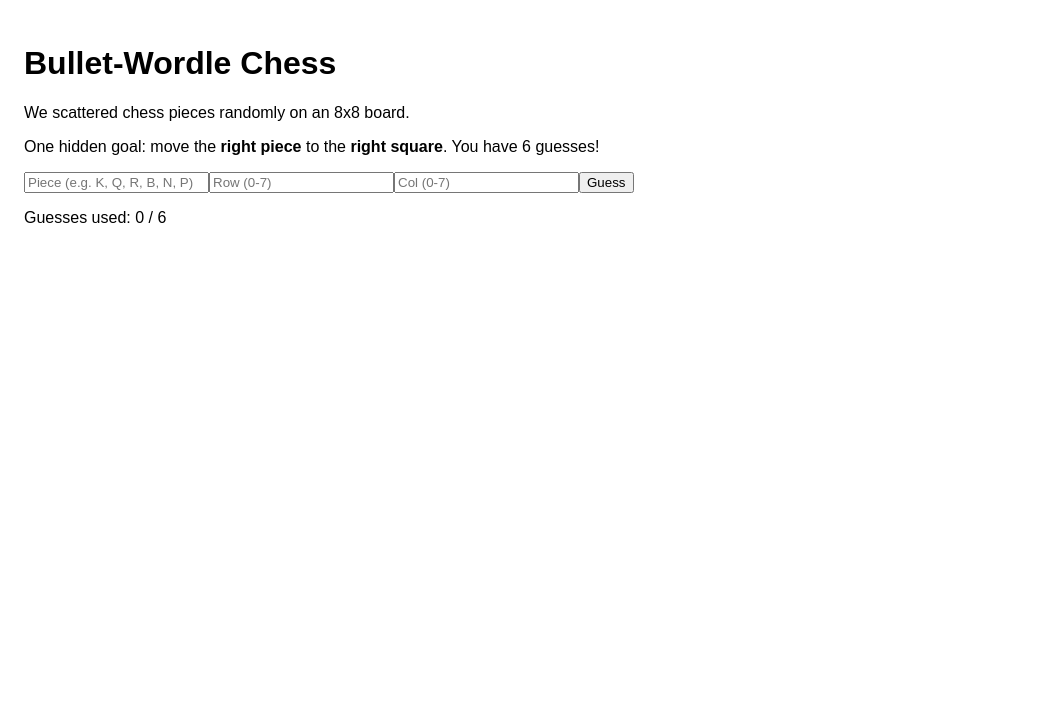
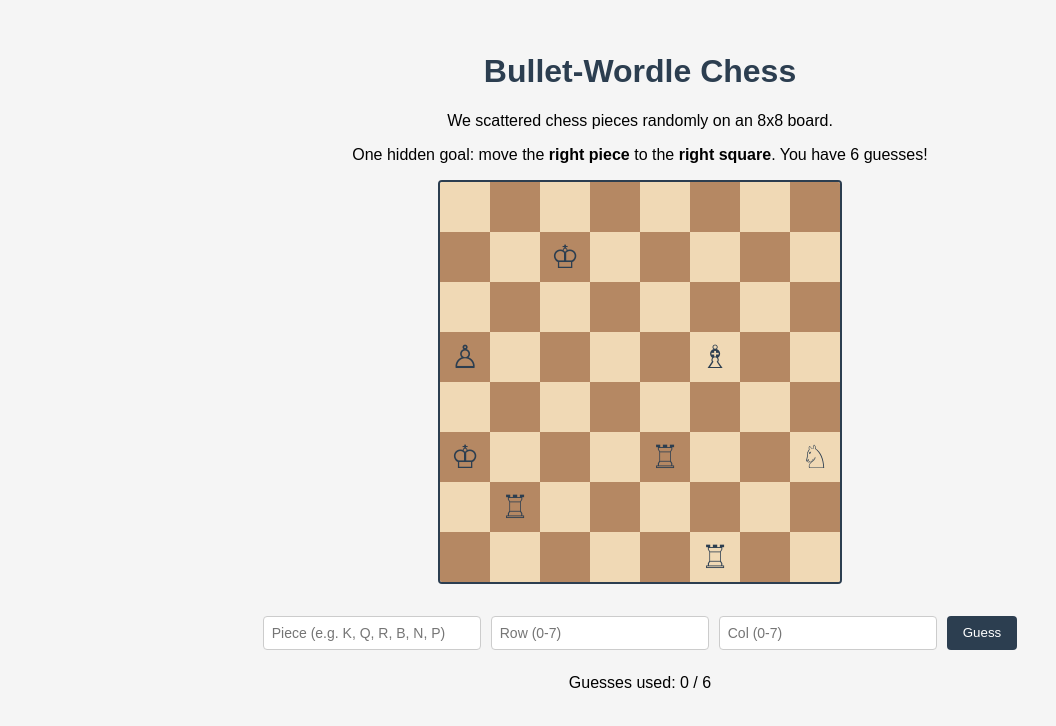
Before and after one commit to jordansafer/bulletle, a React app: page / in a window 1280 px wide. Shown: the whole page, without its empty margins (0-1056 px from the left). Built offline with nearby package versions, Linux system fonts and the light colour scheme.

Commit message:
fix board

```diff
--- a/index.html
+++ b/index.html
@@ -2,7 +2,22 @@
 <html>
   <head>
     <meta charset="UTF-8" />
-    <title>Bullet-Wordle Chess</title>
+    <title>Bulletle Chess</title>
+    <style>
+      body {
+        margin: 0;
+        padding: 0;
+        background-color: #f5f5f5;
+      }
+      input::-webkit-outer-spin-button,
+      input::-webkit-inner-spin-button {
+        -webkit-appearance: none;
+        margin: 0;
+      }
+      input[type=number] {
+        -moz-appearance: textfield;
+      }
+    </style>
   </head>
   <body>
     <div id="root"></div>
--- a/index.js
+++ b/index.js
@@ -1,6 +1,15 @@
 // index.js
 import React, { useState, useEffect } from "react";
 import { createRoot } from "react-dom/client";
+
+const PIECE_SYMBOLS = {
+  'K': '♔', 'k': '♚',
+  'Q': '♕', 'q': '♛',
+  'R': '♖', 'r': '♜',
+  'B': '♗', 'b': '♝',
+  'N': '♘', 'n': '♞',
+  'P': '♙', 'p': '♟'
+};
 
 // Quick helper to generate random board state
 function randomBoard() {
@@ -65,47 +74,133 @@ function App() {
     setInputCol("");
   };
 
+  const renderSquare = (row, col) => {
+    const isLight = (row + col) % 2 === 0;
+    const piece = board.find(p => p.row === row && p.col === col);
+    const squareStyle = {
+      width: "50px",
+      height: "50px",
+      backgroundColor: isLight ? "#f0d9b5" : "#b58863",
+      display: "flex",
+      alignItems: "center",
+      justifyContent: "center",
+      fontSize: "32px",
+      color: "#2c3e50",
+      cursor: "default",
+      userSelect: "none"
+    };
+
+    return (
+      <div key={`${row}-${col}`} style={squareStyle}>
+        {piece && PIECE_SYMBOLS[piece.type]}
+      </div>
+    );
+  };
+
   return (
-    <div style={{ fontFamily: "sans-serif", padding: "1rem" }}>
-      <h1>Bullet-Wordle Chess</h1>
+    <div style={{
+      fontFamily: "sans-serif",
+      padding: "2rem",
+      maxWidth: "800px",
+      margin: "0 auto",
+      textAlign: "center"
+    }}>
+      <h1 style={{ color: "#2c3e50" }}>Bullet-Wordle Chess</h1>
       <p>We scattered chess pieces randomly on an 8x8 board.</p>
       <p>
         One hidden goal: move the <strong>right piece</strong> to the <strong>right square</strong>.
         You have 6 guesses!
       </p>
 
-      <div style={{ marginBottom: "1rem" }}>
+      <div style={{
+        display: "flex",
+        justifyContent: "center",
+        marginBottom: "2rem"
+      }}>
+        <div style={{
+          display: "inline-block",
+          border: "2px solid #2c3e50",
+          borderRadius: "4px",
+          overflow: "hidden"
+        }}>
+          {[...Array(8)].map((_, row) => (
+            <div key={row} style={{ display: "flex" }}>
+              {[...Array(8)].map((_, col) => renderSquare(row, col))}
+            </div>
+          ))}
+        </div>
+      </div>
+
+      <div style={{
+        marginBottom: "1.5rem",
+        display: "flex",
+        gap: "10px",
+        justifyContent: "center"
+      }}>
         <input
           type="text"
           placeholder="Piece (e.g. K, Q, R, B, N, P)"
           value={inputPiece}
           onChange={(e) => setInputPiece(e.target.value)}
+          style={inputStyle}
         />
         <input
           type="number"
           placeholder="Row (0-7)"
           value={inputRow}
           onChange={(e) => setInputRow(e.target.value)}
+          style={inputStyle}
         />
         <input
           type="number"
           placeholder="Col (0-7)"
           value={inputCol}
           onChange={(e) => setInputCol(e.target.value)}
+          style={inputStyle}
         />
-        <button onClick={handleGuess} disabled={guesses.length >= 6}>
+        <button
+          onClick={handleGuess}
+          disabled={guesses.length >= 6}
+          style={{
+            padding: "8px 16px",
+            backgroundColor: guesses.length >= 6 ? "#ccc" : "#2c3e50",
+            color: "white",
+            border: "none",
+            borderRadius: "4px",
+            cursor: guesses.length >= 6 ? "not-allowed" : "pointer"
+          }}
+        >
           Guess
         </button>
       </div>
 
-      <div>
-        <p>{feedback}</p>
+      <div style={{ marginTop: "1rem" }}>
+        <p style={{
+          color: feedback.includes("Correct piece + square") ? "green" : "black",
+          fontWeight: "bold"
+        }}>{feedback}</p>
         <p>Guesses used: {guesses.length} / 6</p>
+
+        <div style={{ marginTop: "1rem" }}>
+          {guesses.map((guess, index) => (
+            <div key={index} style={{ marginBottom: "5px" }}>
+              Guess {index + 1}: {PIECE_SYMBOLS[guess.piece]} to ({guess.row}, {guess.col})
+            </div>
+          ))}
+        </div>
       </div>
     </div>
   );
 }
 
+const inputStyle = {
+  padding: "8px",
+  borderRadius: "4px",
+  border: "1px solid #ccc",
+  fontSize: "14px",
+  width: "200px"
+};
+
 const container = document.getElementById("root");
 const root = createRoot(container);
 root.render(<App />);
```
Also changed, not shown: 1 other file.
